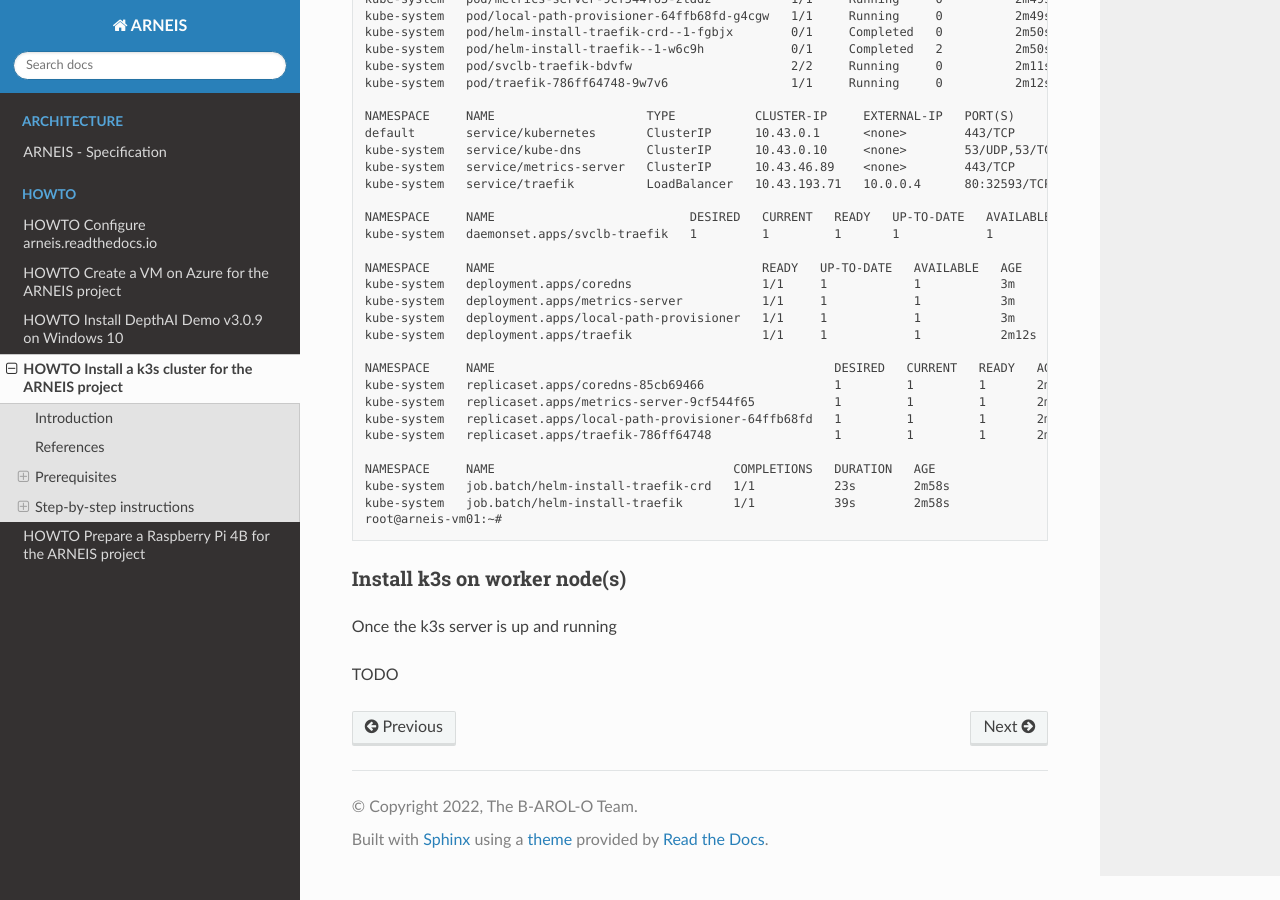
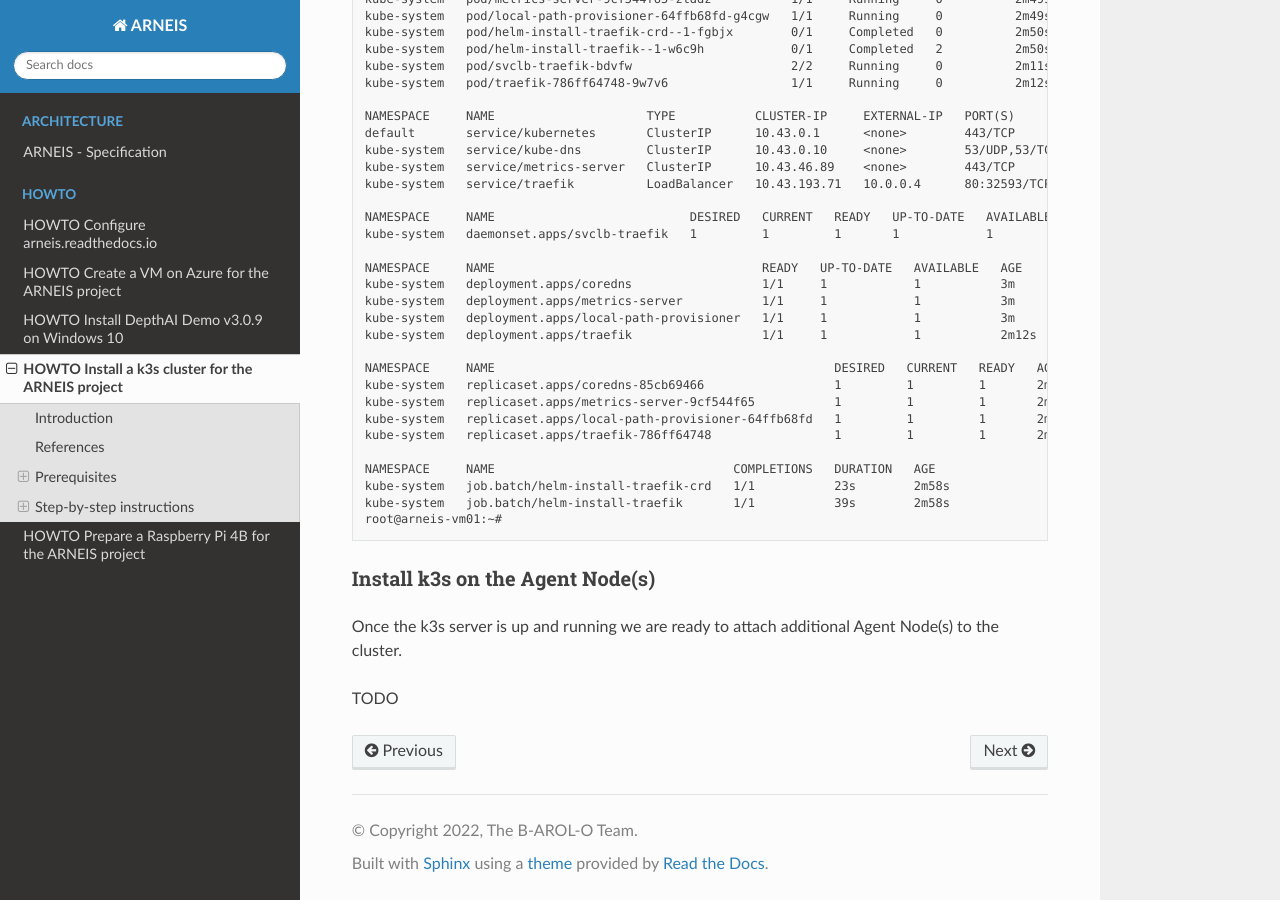
Before and after one commit to B-AROL-O/ARNEIS, a Sphinx documentation site: the page built from docs/howto/howto-install-k3s-for-arneis.md, in a window 1280 px wide and 900 px high, scrolled down 2480 px. Built offline with Sphinx 7.4.7 and the Read the Docs theme 2.0.0, drawn with Linux system fonts in a browser that asks for light colours.

Commit message:
Rename section to : Install k3s on the Agent Node(s)
Signed-off-by: Macario Gianpaolo <gmacario@gmail.com>

````diff
--- a/docs/howto/howto-install-k3s-for-arneis.md
+++ b/docs/howto/howto-install-k3s-for-arneis.md
@@ -122,9 +122,9 @@ kube-system   job.batch/helm-install-traefik       1/1           39s        2m58
 root@arneis-vm01:~#
 ```
 
-### Install k3s on worker node(s)
+### Install k3s on the Agent Node(s)
 
-Once the k3s server is up and running
+Once the k3s server is up and running we are ready to attach additional Agent Node(s) to the cluster.
 
 TODO
 
````
